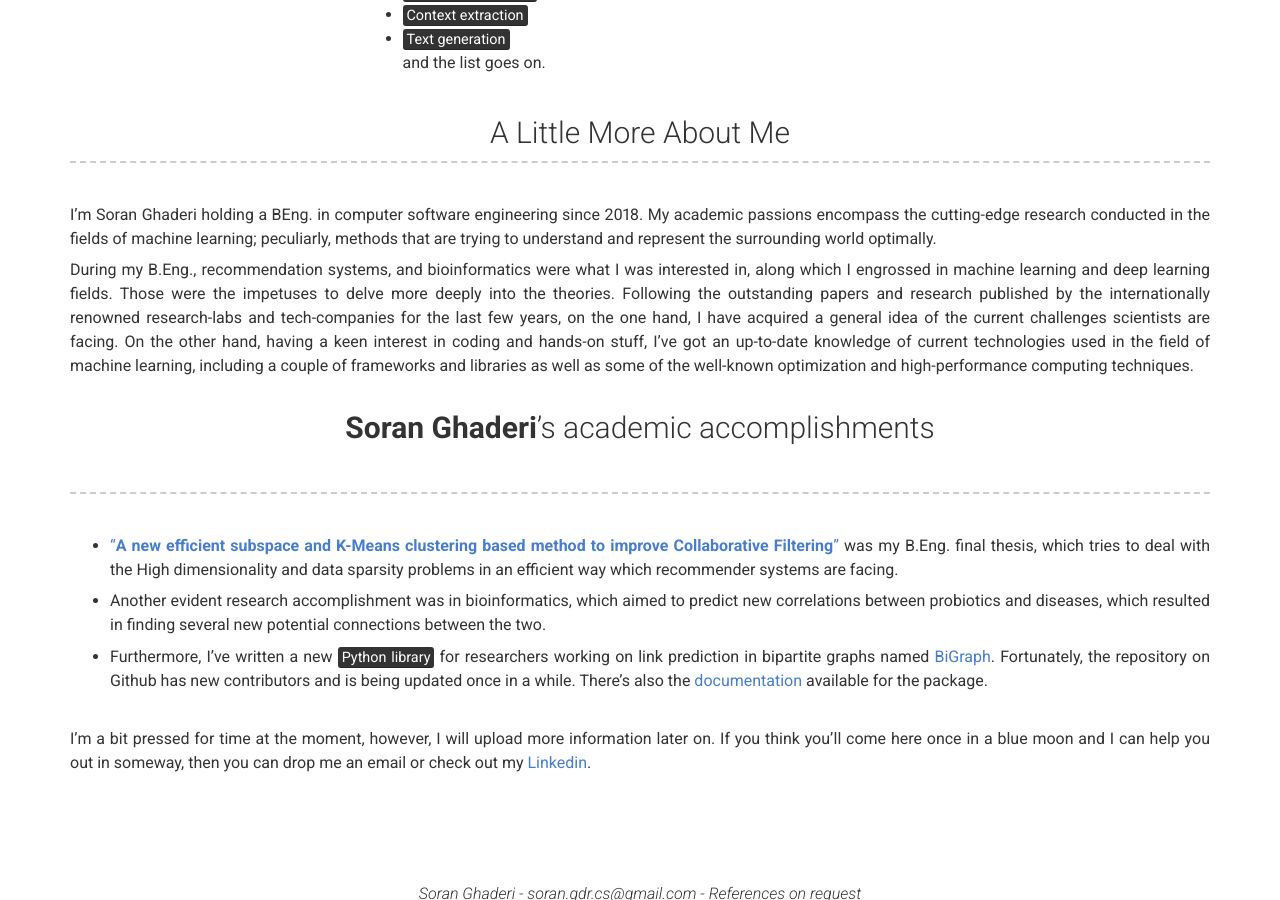
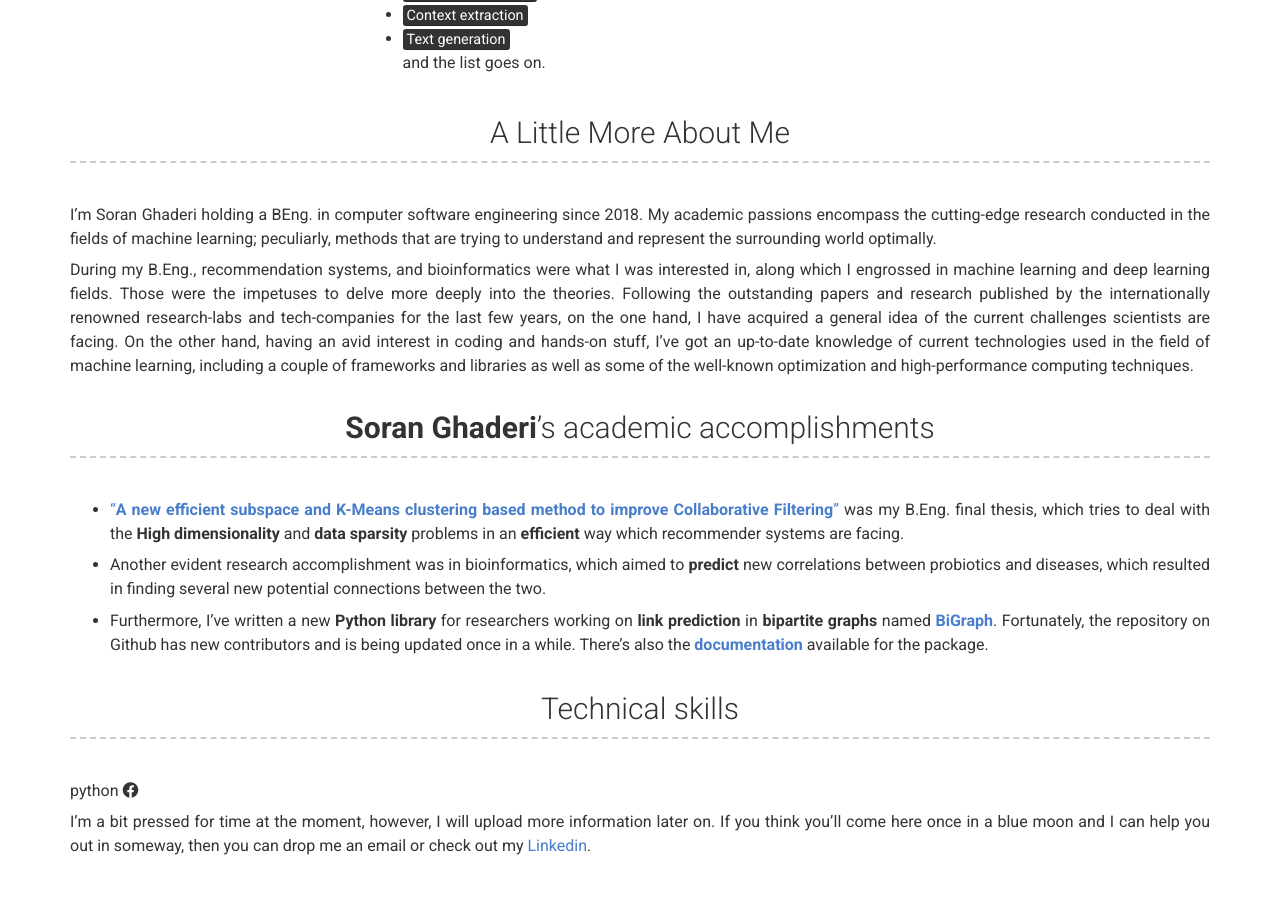
Before and after one commit to soran-ghaderi/soran-ghaderi.github.io, a Jekyll site: the page built from index.md, in a window 1280 px wide and 900 px high, scrolled down 782 px. Built offline with Jekyll 4.4.1, drawn with Linux system fonts in a browser that asks for light colours; nearby versions of some CDN libraries.

Commit message:
1. Added more details to the more about section 7

```diff
--- a/_config.yml
+++ b/_config.yml
@@ -110,31 +110,34 @@ more_content: | # this will include new lines to allow paragraphs
   machine learning and deep learning fields. Those were the impetuses to delve more deeply into the theories.
   Following the outstanding papers and research published by the internationally renowned research-labs and
   tech-companies for the last few years, on the one hand, I have acquired a general idea of the current challenges scientists
-  are facing. On the other hand, having a keen interest in coding and hands-on stuff, I've got an up-to-date knowledge of
+  are facing. On the other hand, having an avid interest in coding and hands-on stuff, I've got an up-to-date knowledge of
   current technologies used in the field of machine learning, including a couple of frameworks and libraries as
   well as some of the well-known optimization and high-performance computing techniques.<br>
   <br>
 
-  ### **Soran Ghaderi**'s academic accomplishments<br><br>
+  ### <b>Soran Ghaderi</b>'s academic accomplishments<br>
 
 
    - <a href="https://github.com/soran-ghaderi/NUSCCF">"<b>A new efficient subspace and K-Means clustering based method to
-  improve Collaborative Filtering</b>"</a> was my B.Eng. final thesis, which tries to deal with the High dimensionality and
-  data sparsity problems in an efficient way which recommender systems are facing. <br>
+  improve Collaborative Filtering</b>"</a> was my B.Eng. final thesis, which tries to deal with the <b>High dimensionality</b> and
+  <b>data sparsity</b> problems in an <b>efficient</b> way which recommender systems are facing. <br>
 
-   - Another evident research accomplishment was in bioinformatics, which aimed to predict new correlations between
+   - Another evident research accomplishment was in bioinformatics, which aimed to <b>predict</b> new correlations between
   probiotics and diseases, which resulted in finding several new potential connections between the two.<br>
 
-   - Furthermore, I've written a new <mark>Python library</mark> for researchers working on link prediction in
-  bipartite graphs named <a href="https://github.com/bi-graph/bigraph">BiGraph</a>. Fortunately, the repository on
+   - Furthermore, I've written a new <b>Python library</b> for researchers working on <b>link prediction</b> in
+  <b>bipartite graphs</b> named <a href="https://github.com/bi-graph/bigraph"><b>BiGraph</b></a>. Fortunately, the repository on
   Github has new contributors and is being updated once in a while. There's also the
-  <a href="https://bigraph.readthedocs.io/en/latest/intro.html">documentation</a> available for the package.
+  <a href="https://bigraph.readthedocs.io/en/latest/intro.html"><b>documentation</b></a> available for the package.
   <br> <br>
 
+  ### Technical skills<br>
+
+  python <i class="fab fa-facebook" title="Facebook link"></i>
 
   I'm a bit pressed for time at the moment, however, I will upload more information later on. If you think you'll come
   here once in a blue moon and I can help you out in someway, then you can drop me an email or check out my
-  <a href="https://www.linkedin.com/in/soran-ghadri/">Linkedin</a>.
+  <a href="https://www.linkedin.com/in/soran-ghaderi/">Linkedin</a>.
 
 #  This is where you can write a little more about yourself. You could title this section **Interests** and include some of your other interests.
 
```
